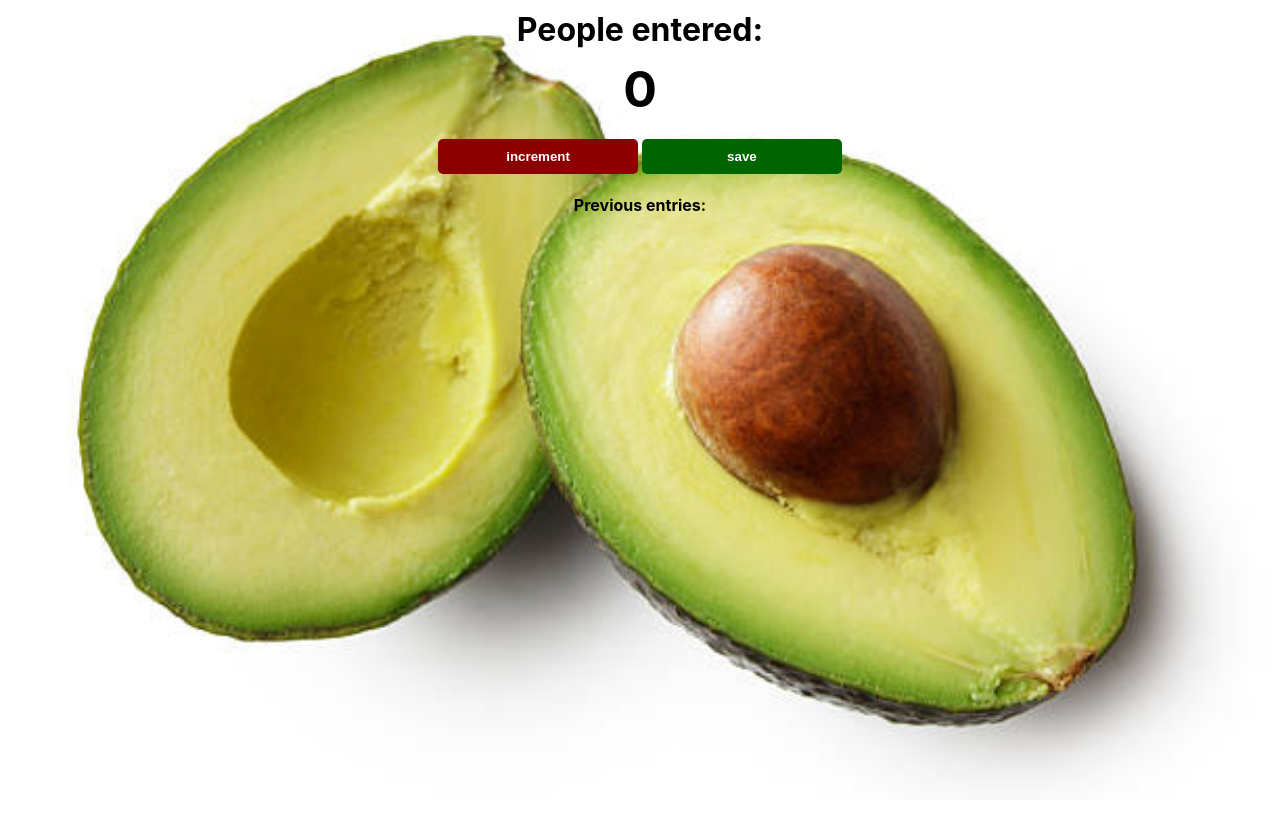
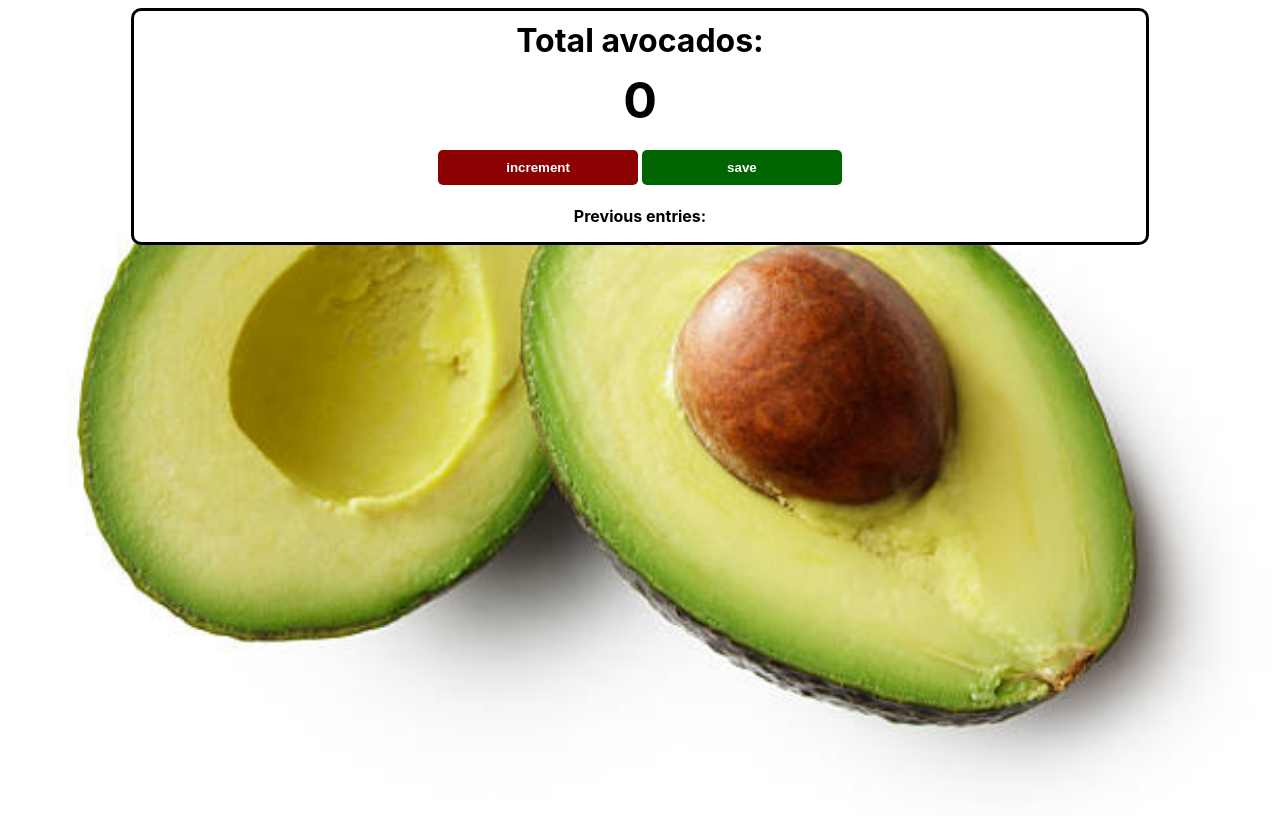
Before and after one commit to biancabuzea200/countAvocados, a plain HTML site: page index.html in a window 1280 px wide. Drawn offline with Linux system fonts and the light colour scheme.

Commit message:
customize CSS

```diff
--- a/index.css
+++ b/index.css
@@ -4,6 +4,14 @@ body {
     font-family: -apple-system, BlinkMacSystemFont, 'Segoe UI', Roboto, Oxygen, Ubuntu, Cantarell, 'Open Sans', 'Helvetica Neue', sans-serif;
     font-weight: bold;
     text-align: center;
+    height: 100vh;
+}
+.container{
+    background: white;
+    max-width: 80%;
+    margin: auto;
+    border: 3px solid black;
+    border-radius: 10px;
 }
 
 h1 {
--- a/index.html
+++ b/index.html
@@ -4,11 +4,14 @@
         <link rel="stylesheet" href="index.css">
     </head>
     <body>
-        <h1>People entered: </h1>
-        <h2 id="count-el">0</h2>
-        <button id="increment-btn" onclick="increment()">increment</button>
-        <button id="save-btn" onclick="save()">save</button>
-        <p id="save-el">Previous entries: </p>
-        <script src="index.js"></script>
+        <div class="container">
+            <h1>Total avocados: </h1>
+            <h2 id="count-el">0</h2>
+            <button id="increment-btn" onclick="increment()">increment</button>
+            <button id="save-btn" onclick="save()">save</button>
+            <p id="save-el">Previous entries: </p>
+        </div>
+    <script src="index.js"></script>
+
     </body>
 </html>
```
